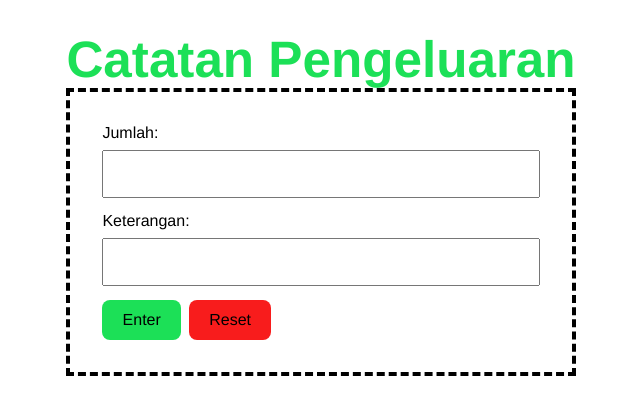
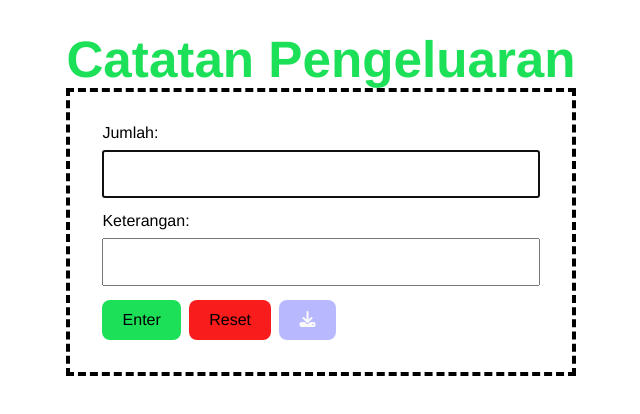
Before and after one commit to fadelun/Dokumentasi-belajar, a Vue app in the folder project/vite-pengeluaran/: page / in a window 1280 px wide. Shown: the top 414 px of the page, without its empty margins (319-959 px from the left). Built offline with nearby package versions, Linux system fonts and the light colour scheme.

Commit message:
install html2canvas

```diff
--- a/project/vite-pengeluaran/package.json
+++ b/project/vite-pengeluaran/package.json
@@ -9,6 +9,7 @@
     "preview": "vite preview"
   },
   "dependencies": {
+    "html2canvas": "^1.4.1",
     "vue": "^3.3.4"
   },
   "devDependencies": {
--- a/project/vite-pengeluaran/src/App.vue
+++ b/project/vite-pengeluaran/src/App.vue
@@ -2,7 +2,8 @@
 import Title from "./components/Title.vue";
 import FormPengeluaran from "./components/FormPengeluaran.vue";
 import ListPengeluaran from "./components/ListPengeluaran.vue";
-import { ref, computed, watch, onMounted } from "vue";
+import { ref, computed, watch, onMounted, onUpdated } from "vue";
+import html2canvas from "html2canvas";
 
 const daftar = ref([
   // contoh isi daftar
@@ -20,11 +21,26 @@ const daftar = ref([
   // },
 ]);
 
+const baseURL = ref("");
+
 onMounted(() => {
   // load localstorage
   daftar.value = JSON.parse(localStorage.getItem("daftar")) || [];
-  // console.log(daftar.value);
 });
+
+// onUpdated(() => {
+//   // htmlcanvas
+//   const target = document.getElementById("target-download");
+//   const button = document.querySelector("button.download");
+
+//   const unduhDaftar = () => {
+//     html2canvas(target).then((canvas) => {
+//       const base64image = canvas.toDataURL("image/jpg");
+//       baseURL.value = base64image;
+//     });
+//   };
+//   button.addEventListener("click", unduhDaftar);
+// });
 
 // tampilkan daftar
 const showList = computed(() => daftar.value.length > 0);
@@ -70,7 +86,11 @@ const hapusSemuaDaftar = () => {
 
 <template>
   <Title />
-  <FormPengeluaran @form="catatPengeluaran" @reset="hapusSemuaDaftar" />
+  <FormPengeluaran
+    @form="catatPengeluaran"
+    @reset="hapusSemuaDaftar"
+    :baseURL="baseURL"
+  />
   <ListPengeluaran
     v-if="showList"
     :daftarStorage="daftarStorage"
--- a/project/vite-pengeluaran/src/components/FormPengeluaran.vue
+++ b/project/vite-pengeluaran/src/components/FormPengeluaran.vue
@@ -1,10 +1,21 @@
 <script setup>
-import { ref, reactive, defineEmits, watch } from "vue";
+import { ref, reactive, defineEmits, watch, onMounted } from "vue";
+import PopUp from "./Popup.vue";
+
+const props = defineProps({
+  baseURL: String,
+});
 
 const jumlah = ref("");
+// declare a ref to hold the element reference
+const selectInput = ref(null);
 const keterangan = ref("");
 
-const emits = defineEmits(["form", "reset"]);
+const emits = defineEmits(["form", "reset", "unduh"]);
+
+onMounted(() => {
+  selectInput.value.focus();
+});
 
 const emitEnter = () => {
   emits("form", jumlah.value, keterangan.value);
@@ -15,11 +26,16 @@ const emitEnter = () => {
 const emitReset = () => {
   emits("reset");
 };
+
+const emitUnduh = () => {
+  emits("unduh");
+};
 </script>
 <template>
   <form @click.prevent="">
     <label for="jumlah">Jumlah:</label>
     <input
+      ref="selectInput"
       type="text"
       id="jumlah"
       name="jumlah"
@@ -31,6 +47,10 @@ const emitReset = () => {
     <div class="wrapper-button">
       <button @click="emitEnter" class="primary">Enter</button>
       <button @click="emitReset" class="danger">Reset</button>
+      <button @click="emitUnduh" class="download" disabled>
+        <i class="fa-solid fa-download"></i>
+      </button>
+      <!-- <PopUp v-if="baseURL" :baseURL="baseURL" /> -->
     </div>
   </form>
 </template>
@@ -64,4 +84,10 @@ button {
 .danger {
   background-color: rgb(248, 28, 28);
 }
+
+.download {
+  background-color: rgb(80, 80, 255);
+  opacity: 0.4;
+  color: whitesmoke;
+}
 </style>
--- a/project/vite-pengeluaran/src/components/ListPengeluaran.vue
+++ b/project/vite-pengeluaran/src/components/ListPengeluaran.vue
@@ -11,8 +11,13 @@ const emit = defineEmits(["hapus"]);
 const handleHapus = (item) => {
   emit("hapus", item);
 };
+
+// onMounted(() => {
+
+// })
 </script>
 <template>
+  <div ref="table" id="target-download">
     <h2>Total: {{ totalSemua }}</h2>
     <table>
       <thead>
@@ -33,6 +38,7 @@ const handleHapus = (item) => {
         </tr>
       </tbody>
     </table>
+  </div>
 </template>
 <style scoped>
 table {
```
Also changed, not shown: 1 other file (tests, documents, lock files or other folders). Lines whose indentation alone changed are shown as unchanged.
